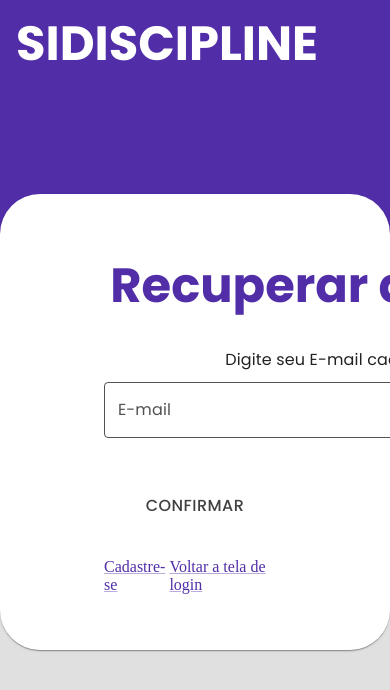
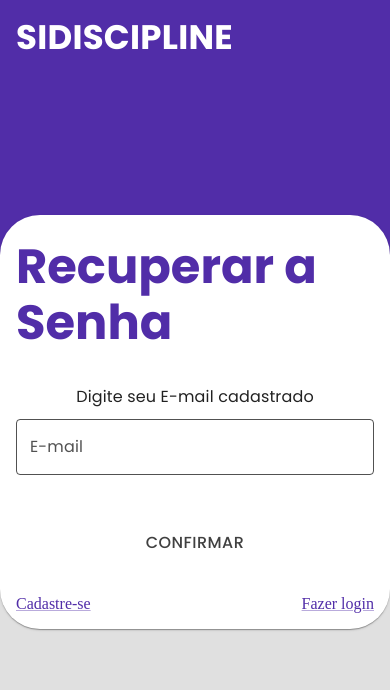
Before and after one commit to joao-felipe-alves-marinho/sidiscipline, a React (Vite) app: page /recuperar-senha in a window 390 px wide. Shown: the top 690 px of the page. Built offline with nearby package versions, Linux system fonts and the light colour scheme; no server answers.

Commit message:
pagina recuperar-senha +responsiva

```diff
--- a/src/pages/auth/recuperar-senha/RecuperarSenha.tsx
+++ b/src/pages/auth/recuperar-senha/RecuperarSenha.tsx
@@ -1,10 +1,14 @@
-import { Box, Typography, } from '@mui/material';
+import { Box, Typography, useMediaQuery, useTheme, } from '@mui/material';
 import { RecuperarSenhaEmail } from './RecuperarSenhaEmail';
 import { useState } from 'react';
 import { RecuperarSenhaMudar } from './RecuperarSenhaMudar';
 
 
 export const RecuperarSenha = () => {
+    const theme = useTheme();
+    const xsDown = useMediaQuery(theme.breakpoints.down('xs'));
+    const smDown = useMediaQuery(theme.breakpoints.down('sm'));
+
     const [email, setEmail] = useState('');
 
     return (
@@ -15,7 +19,9 @@ export const RecuperarSenha = () => {
             display='flex'
         >
             <Typography
-                variant='h3'
+                variant={smDown ?
+                    xsDown ? 'h5' : 'h4'
+                    : 'h3'}
                 color='white'
                 fontWeight='bold'
                 m={2}
--- a/src/pages/auth/recuperar-senha/RecuperarSenhaEmail.tsx
+++ b/src/pages/auth/recuperar-senha/RecuperarSenhaEmail.tsx
@@ -1,4 +1,4 @@
-import { Card, CardContent, Box, Typography, TextField, CardActions, Button, Link, useTheme } from '@mui/material';
+import { Card, CardContent, Box, Typography, TextField, CardActions, Button, Link, useTheme, useMediaQuery } from '@mui/material';
 import { yupResolver } from '@hookform/resolvers/yup';
 import { useForm } from 'react-hook-form';
 import * as yup from 'yup';
@@ -9,6 +9,9 @@ export const RecuperarSenhaEmail = (props: {
     confirmEmail: React.Dispatch<React.SetStateAction<string>>
 }) => {
     const theme = useTheme();
+    const xsDown = useMediaQuery(theme.breakpoints.down('xs'));
+    const smDown = useMediaQuery(theme.breakpoints.down('sm'));
+
     const { emails } = useAuthContext();
 
     const EmailSchema = yup.object({
@@ -31,8 +34,12 @@ export const RecuperarSenhaEmail = (props: {
     return (
         <Card component='form' onSubmit={handleSubmit(onSubmit)} sx={{
             borderRadius: theme.spacing(5),
-            py: theme.spacing(6),
-            px: theme.spacing(12),
+            py: smDown ?
+                xsDown ? 0 : theme.spacing(1)
+                : theme.spacing(6),
+            px: smDown ?
+                xsDown ? 0 : theme.spacing(1)
+                : theme.spacing(14),
         }}>
             <CardContent sx={{
                 p: theme.spacing(1)
@@ -41,11 +48,11 @@ export const RecuperarSenhaEmail = (props: {
                     display='flex'
                     flexDirection='column'
                     alignItems='center'
-                    width={theme.spacing(60)}
+                    width={smDown ? undefined : theme.spacing(60)}
                 >
 
                     <Typography
-                        variant='h3'
+                        variant={xsDown ? 'h5' : 'h3'}
                         fontWeight='Bold'
                         color='primary'
                         mt={1}
@@ -86,11 +93,13 @@ export const RecuperarSenhaEmail = (props: {
                     </Button>
                     <Box
                         display='flex'
+                        flexDirection={xsDown ? 'column' : 'row'}
                         width='100%'
                         justifyContent='space-between'
+                        alignItems='center'
                     >
                         <Link href='/cadastro' >Cadastre-se</Link>
-                        <Link href='/login' >Voltar a tela de login</Link>
+                        <Link href='/login' >Fazer login </Link>
                     </Box>
                 </Box>
             </CardActions>
--- a/src/pages/auth/recuperar-senha/RecuperarSenhaMudar.tsx
+++ b/src/pages/auth/recuperar-senha/RecuperarSenhaMudar.tsx
@@ -1,4 +1,4 @@
-import { Card, CardContent, Box, Typography, TextField, CardActions, Button, Link, useTheme } from '@mui/material';
+import { Card, CardContent, Box, Typography, TextField, CardActions, Button, Link, useTheme, useMediaQuery } from '@mui/material';
 import { yupResolver } from '@hookform/resolvers/yup';
 import { useNavigate } from 'react-router-dom';
 import { useForm } from 'react-hook-form';
@@ -16,6 +16,9 @@ export const RecuperarSenhaMudar = (props: {
     email: string
 }) => {
     const theme = useTheme();
+    const xsDown = useMediaQuery(theme.breakpoints.down('xs'));
+    const smDown = useMediaQuery(theme.breakpoints.down('sm'));
+
     const navigate = useNavigate();
 
     const { changePassword } = useAuthContext();
@@ -37,8 +40,12 @@ export const RecuperarSenhaMudar = (props: {
     return (
         <Card component='form' onSubmit={handleSubmit(onSubmit)} sx={{
             borderRadius: theme.spacing(5),
-            py: theme.spacing(6),
-            px: theme.spacing(12),
+            py: smDown ?
+                xsDown ? 0 : theme.spacing(1)
+                : theme.spacing(6),
+            px: smDown ?
+                xsDown ? 0 : theme.spacing(1)
+                : theme.spacing(14),
         }}>
             <CardContent sx={{
                 p: theme.spacing(1)
@@ -47,12 +54,12 @@ export const RecuperarSenhaMudar = (props: {
                     display='flex'
                     flexDirection='column'
                     alignItems='center'
-                    width={theme.spacing(60)}
+                    width={smDown ? undefined : theme.spacing(60)}
                     gap={2}
                 >
 
                     <Typography
-                        variant='h4'
+                        variant={xsDown ? 'h5' : 'h4'}
                         fontWeight='Bold'
                         color='primary'
                         mt={1}
@@ -101,11 +108,13 @@ export const RecuperarSenhaMudar = (props: {
                     </Button>
                     <Box
                         display='flex'
+                        flexDirection={xsDown ? 'column' : 'row'}
                         width='100%'
                         justifyContent='space-between'
+                        alignItems='center'
                     >
                         <Link href='/cadastro' >Cadastre-se</Link>
-                        <Link href='/login' >Voltar a tela de login</Link>
+                        <Link href='/login' >Fazer login</Link>
                     </Box>
                 </Box>
             </CardActions>
```
